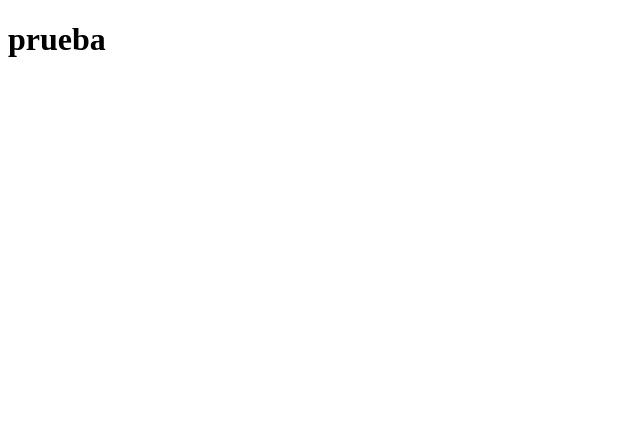
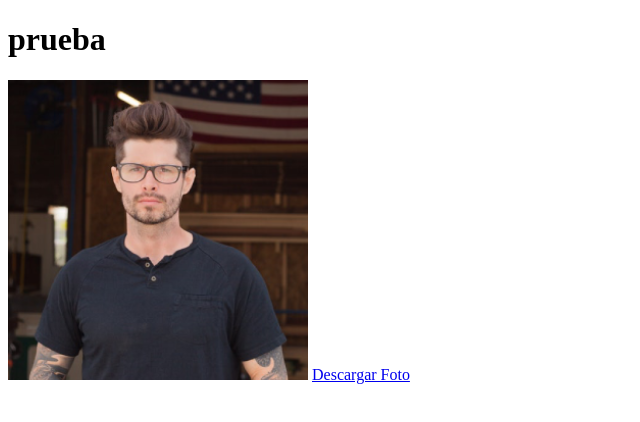
Before and after one commit to JaviBarreto/portafolio, a plain HTML site: page docs/index.html in a window 1280 px wide. Shown: the whole page, without its empty margins (0-640 px from the left). Drawn offline with Linux system fonts and the light colour scheme.

Commit message:
portafolio

```diff
--- a/docs/index.html
+++ b/docs/index.html
@@ -7,5 +7,7 @@
 </head>
 <body>
     <h1>prueba</h1>
+    <img src="profile.png" alt="foto">
+    <a href="profile.png" download="foto.png">Descargar Foto</a>
 </body>
 </html>
```
